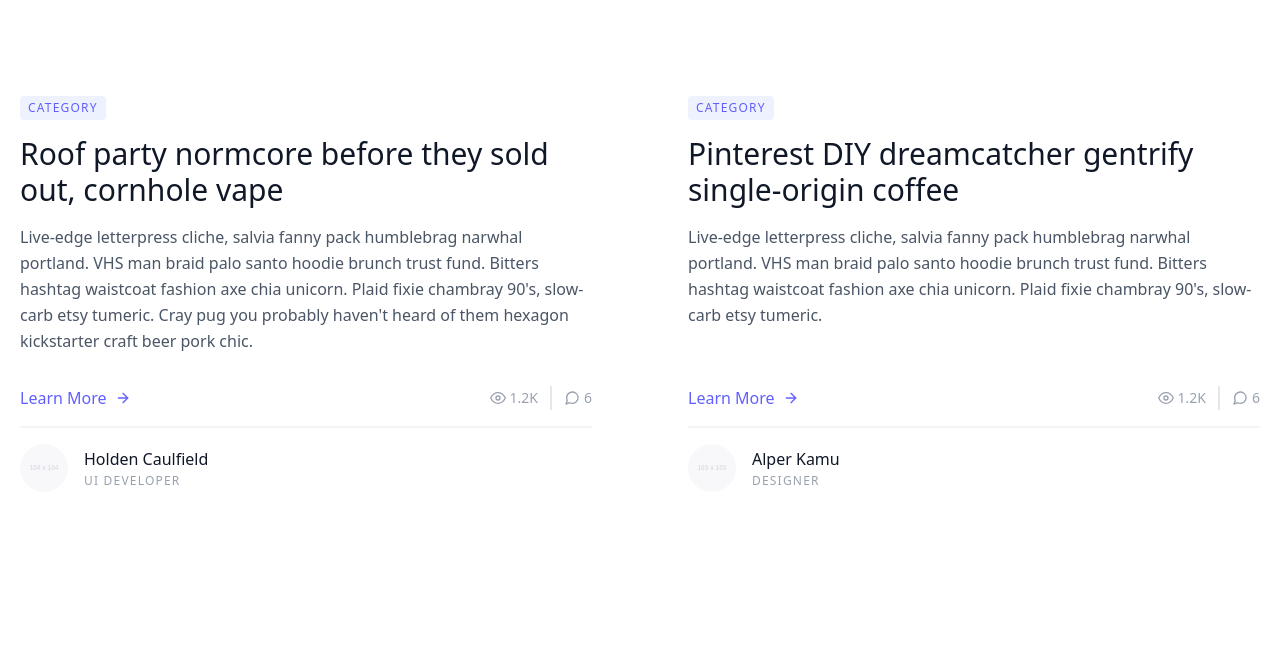
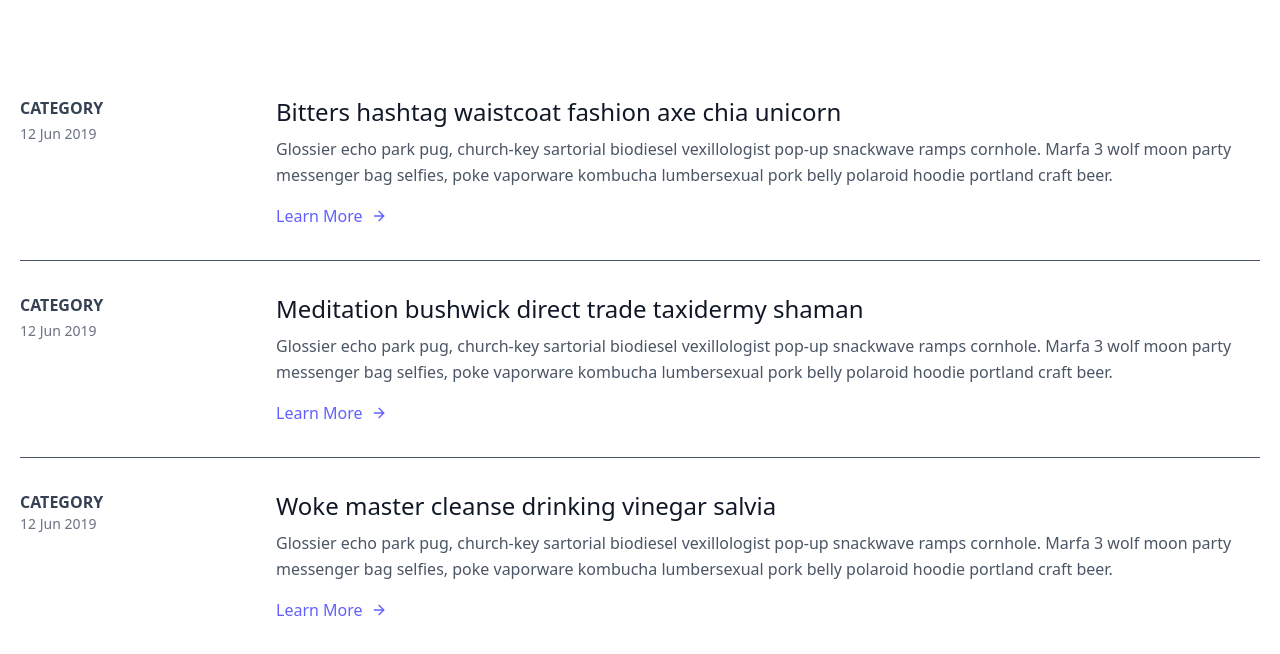
Before and after one commit to ghostborn/tailwindcss-project, a Vue app: page / in a window 1280 px wide. Shown: the top 654 px of the page. Built offline with nearby package versions, Linux system fonts and the light colour scheme.

Commit message:
code commit

```diff
--- a/src/App.vue
+++ b/src/App.vue
@@ -2,6 +2,7 @@
 import HelloWorld from './components/HelloWorld.vue'
 import Blog1 from './components/Blog1.vue'
 import Blog2 from "./components/Blog2.vue";
+import Blog3 from "./components/Blog3.vue";
 </script>
 
 <template>
@@ -16,7 +17,7 @@
   <!-- <HelloWorld msg="Vite + Vue" /> -->
 
 
-   <Blog2 />
+   <Blog3 />
 </template>
 
 <style scoped>
--- /dev/null
+++ b/src/components/Blog3.vue
@@ -0,0 +1,71 @@
+<template>
+  <section class="text-gray-600 body-font overflow-hidden">
+    <div class="container px-5 py-24 mx-auto">
+      <div class="-my-8 divide-y-1">
+        <div class="py-8 flex flex-wrap md:flex-nowrap">
+          <div class="md:w-64 md:mb-0 mb-6 flex-shrink-0 flex flex-col">
+            <span class="font-semibold title-font text-gray-700">CATEGORY</span>
+            <span class="mt-1 text-gray-500 text-sm">12 Jun 2019</span>
+          </div>
+          <div class="md:flex-grow">
+            <h2 class="text-2xl font-medium text-gray-900 title-font mb-2">Bitters hashtag waistcoat fashion axe chia unicorn</h2>
+            <p class="leading-relaxed">
+              Glossier echo park pug, church-key sartorial biodiesel vexillologist pop-up snackwave ramps cornhole. Marfa 3 wolf moon party messenger bag selfies, poke vaporware kombucha lumbersexual pork belly polaroid hoodie portland craft beer.
+            </p>
+            <a class="text-indigo-500 inline-flex items-center mt-4">Learn More
+              <svg class="w-4 h-4 ml-2" viewBox="0 0 24 24" stroke="currentColor" stroke-width="2" fill="none" stroke-linecap="round" stroke-linejoin="round">
+                <path d="M5 12h14"></path>
+                <path d="M12 5l7 7-7 7"></path>
+              </svg>
+            </a>
+          </div>
+        </div>
+
+        <div class="py-8 flex flex-wrap md:flex-nowrap">
+          <div class="md:w-64 md:mb-0 mb-6 flex-shrink-0 flex flex-col">
+            <span class="font-semibold title-font text-gray-700">CATEGORY</span>
+            <span class="mt-1 text-gray-500 text-sm">12 Jun 2019</span>
+          </div>
+          <div class="md:flex-grow">
+            <h2 class="text-2xl font-medium text-gray-900 title-font mb-2">Meditation bushwick direct trade taxidermy shaman</h2>
+            <p class="leading-relaxed">Glossier echo park pug, church-key sartorial biodiesel vexillologist pop-up snackwave ramps cornhole. Marfa 3 wolf moon party messenger bag selfies, poke vaporware kombucha lumbersexual pork belly polaroid hoodie portland craft beer.</p>
+            <a class="text-indigo-500 inline-flex items-center mt-4">Learn More
+              <svg class="w-4 h-4 ml-2" viewBox="0 0 24 24" stroke="currentColor" stroke-width="2" fill="none" stroke-linecap="round" stroke-linejoin="round">
+                <path d="M5 12h14"></path>
+                <path d="M12 5l7 7-7 7"></path>
+              </svg>
+            </a>
+          </div>
+        </div>
+
+        <div class="py-8 flex flex-wrap md:flex-nowrap">
+          <div class="md:w-64 md:mb-0 mb-6 flex-shrink-0 flex flex-col">
+            <span class="font-semibold title-font text-gray-700">CATEGORY</span>
+            <span class="text-sm text-gray-500">12 Jun 2019</span>
+          </div>
+          <div class="md:flex-grow">
+            <h2 class="text-2xl font-medium text-gray-900 title-font mb-2">Woke master cleanse drinking vinegar salvia</h2>
+            <p class="leading-relaxed">Glossier echo park pug, church-key sartorial biodiesel vexillologist pop-up snackwave ramps cornhole. Marfa 3 wolf moon party messenger bag selfies, poke vaporware kombucha lumbersexual pork belly polaroid hoodie portland craft beer.</p>
+            <a class="text-indigo-500 inline-flex items-center mt-4">Learn More
+              <svg class="w-4 h-4 ml-2" viewBox="0 0 24 24" stroke="currentColor" stroke-width="2" fill="none" stroke-linecap="round" stroke-linejoin="round">
+                <path d="M5 12h14"></path>
+                <path d="M12 5l7 7-7 7"></path>
+              </svg>
+            </a>
+          </div>
+        </div>
+
+
+
+      </div>
+    </div>
+  </section>
+</template>
+
+<script lang="ts">
+
+</script>
+
+<style scoped>
+
+</style>
```
